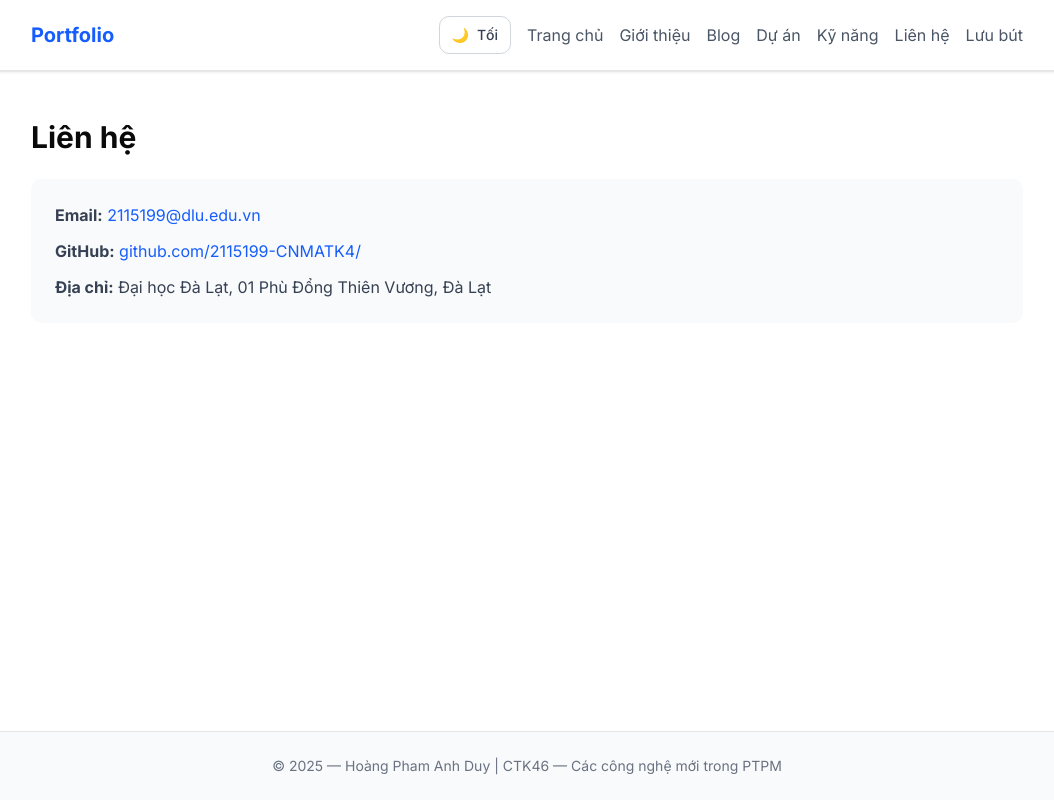
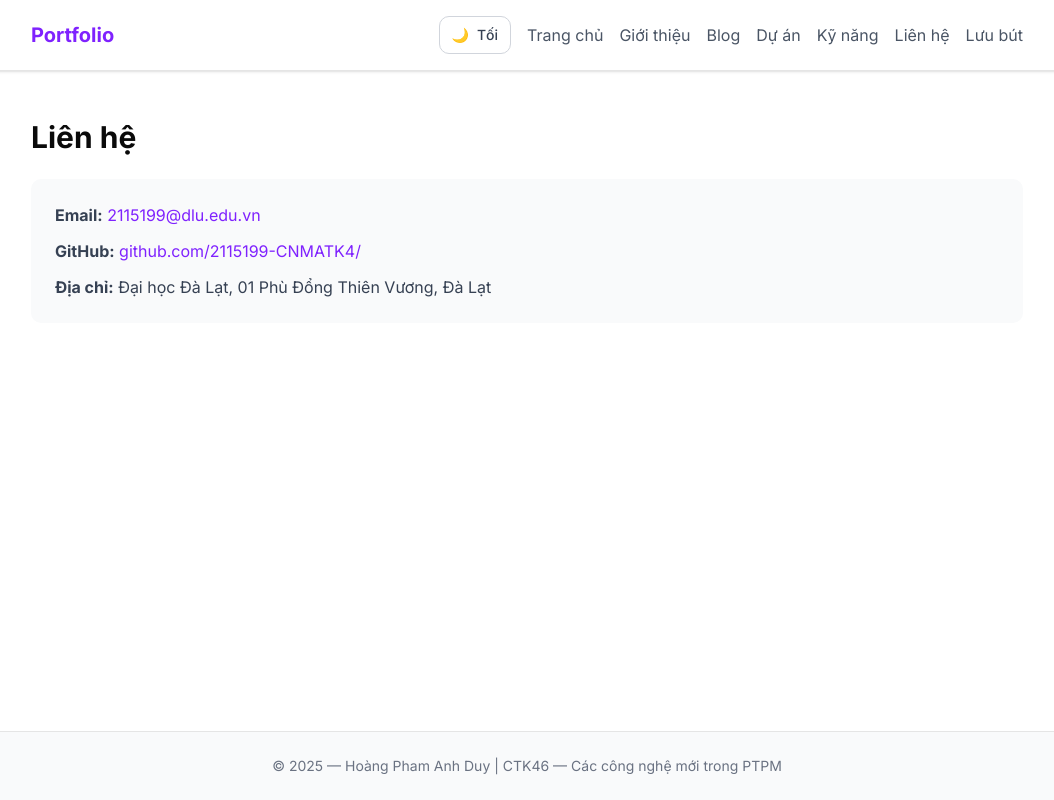
Before and after one commit to 2115199-CNMATK4/ctk46-lab01, a Next.js app: page /contact in a window 1280 px wide. Shown: the whole page, without its empty margins (113-1167 px from the left). Built offline with nearby package versions, Linux system fonts and the light colour scheme.

Commit message:
style: update theme color
Co-authored-by: Copilot <copilot@github.com>

```diff
--- a/src/app/blog/[id]/not-found.tsx
+++ b/src/app/blog/[id]/not-found.tsx
@@ -6,7 +6,7 @@ export default function BlogNotFound() {
       <p className="text-gray-600 mb-6">
         Bài viết bạn tìm kiếm không tồn tại hoặc đã bị xóa.
       </p>
-      <Link href="/blog" className="text-blue-600 hover:underline">
+      <Link href="/blog" className="text-violet-600 hover:underline">
         ← Quay lại danh sách bài viết
       </Link>
     </div>
--- a/src/app/blog/layout.tsx
+++ b/src/app/blog/layout.tsx
@@ -13,12 +13,12 @@ export default function BlogLayout({
           <div className="bg-gray-50 rounded-lg p-4">
             <h3 className="font-semibold mb-3">Danh mục</h3>
             <ul className="space-y-2 text-sm text-gray-600">
-              <li className="hover:text-blue-600 cursor-pointer">Công nghệ</li>
-              <li className="hover:text-blue-600 cursor-pointer">Học tập</li>
-              <li className="hover:text-blue-600 cursor-pointer">
+              <li className="hover:text-violet-600 cursor-pointer">Công nghệ</li>
+              <li className="hover:text-violet-600 cursor-pointer">Học tập</li>
+              <li className="hover:text-violet-600 cursor-pointer">
                 Dự án cá nhân
               </li>
-              <li className="hover:text-blue-600 cursor-pointer">Cuộc sống</li>
+              <li className="hover:text-violet-600 cursor-pointer">Cuộc sống</li>
             </ul>
           </div>
         </aside>
--- a/src/app/contact/page.tsx
+++ b/src/app/contact/page.tsx
@@ -8,7 +8,7 @@ export default function ContactPage() {
             <strong>Email:</strong>{" "}
             <a
               href="mailto:2115199@dlu.edu.vn"
-              className="text-blue-600 hover:underline"
+              className="text-violet-600 hover:underline"
             >
               2115199@dlu.edu.vn
             </a>
@@ -19,7 +19,7 @@ export default function ContactPage() {
               href="https://github.com/2115199-CNMATK4/"
               target="_blank"
               rel="noopener noreferrer"
-              className="text-blue-600 hover:underline"
+              className="text-violet-600 hover:underline"
             >
               github.com/2115199-CNMATK4/
             </a>
--- a/src/components/navbar.tsx
+++ b/src/components/navbar.tsx
@@ -21,7 +21,7 @@ export default function Navbar() {
     <nav className="bg-white shadow-sm border-b dark:bg-gray-900 dark:border-gray-800">
       <div className="max-w-5xl mx-auto px-4 py-4">
         <div className="flex items-center justify-between">
-          <Link href="/" className="text-xl font-bold text-blue-600 dark:text-blue-400">
+          <Link href="/" className="text-xl font-bold text-violet-600 dark:text-blue-400">
             Portfolio
           </Link>
 
@@ -31,7 +31,7 @@ export default function Navbar() {
               <Link
                 key={link.href}
                 href={link.href}
-                className="text-gray-600 hover:text-blue-600 transition-colors dark:text-gray-200 dark:hover:text-blue-400"
+                className="text-gray-600 hover:text-violet-600 transition-colors dark:text-gray-200 dark:hover:text-blue-400"
               >
                 {link.label}
               </Link>
@@ -78,7 +78,7 @@ export default function Navbar() {
               <Link
                 key={link.href}
                 href={link.href}
-                className="text-gray-600 hover:text-blue-600 transition-colors dark:text-gray-200 dark:hover:text-blue-400"
+                className="text-gray-600 hover:text-violet-600 transition-colors dark:text-gray-200 dark:hover:text-blue-400"
                 onClick={() => setIsOpen(false)}
               >
                 {link.label}
```
